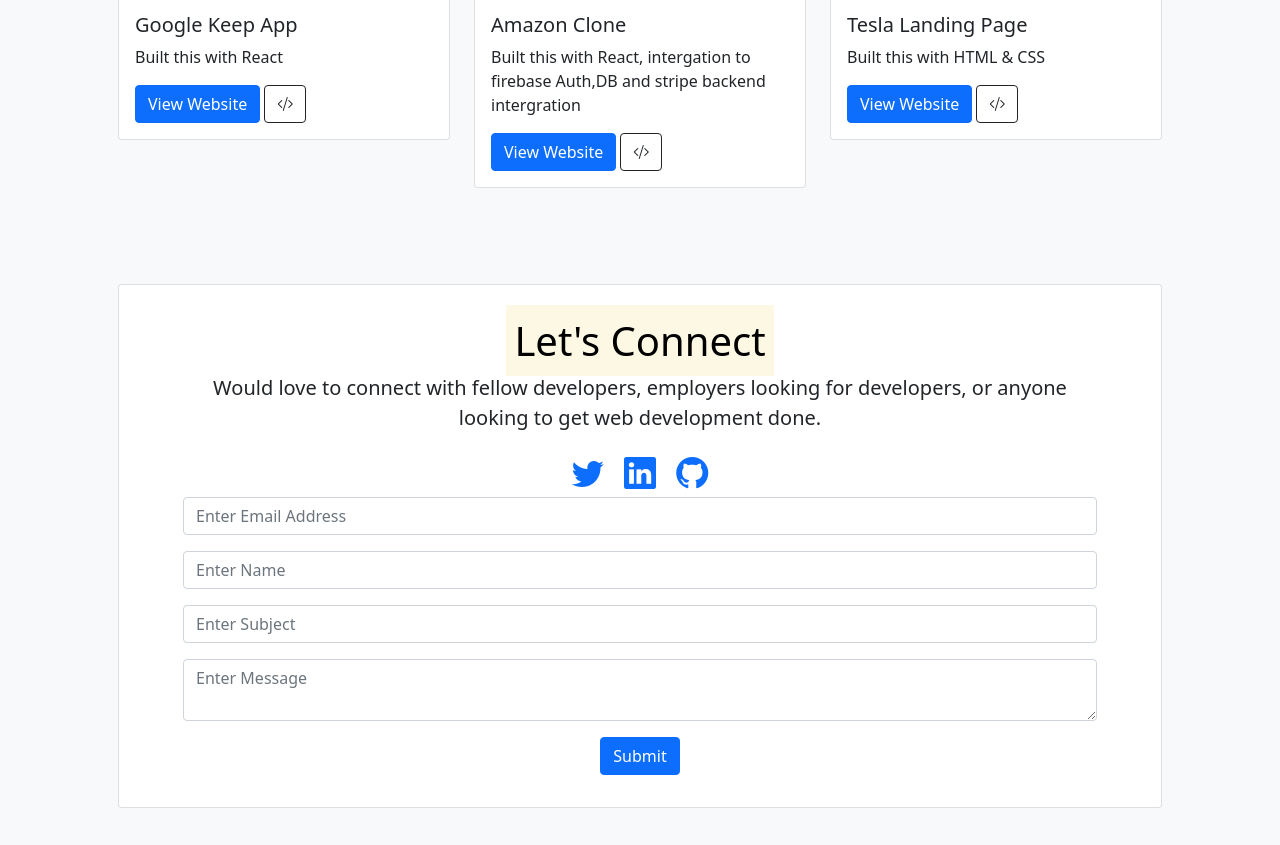
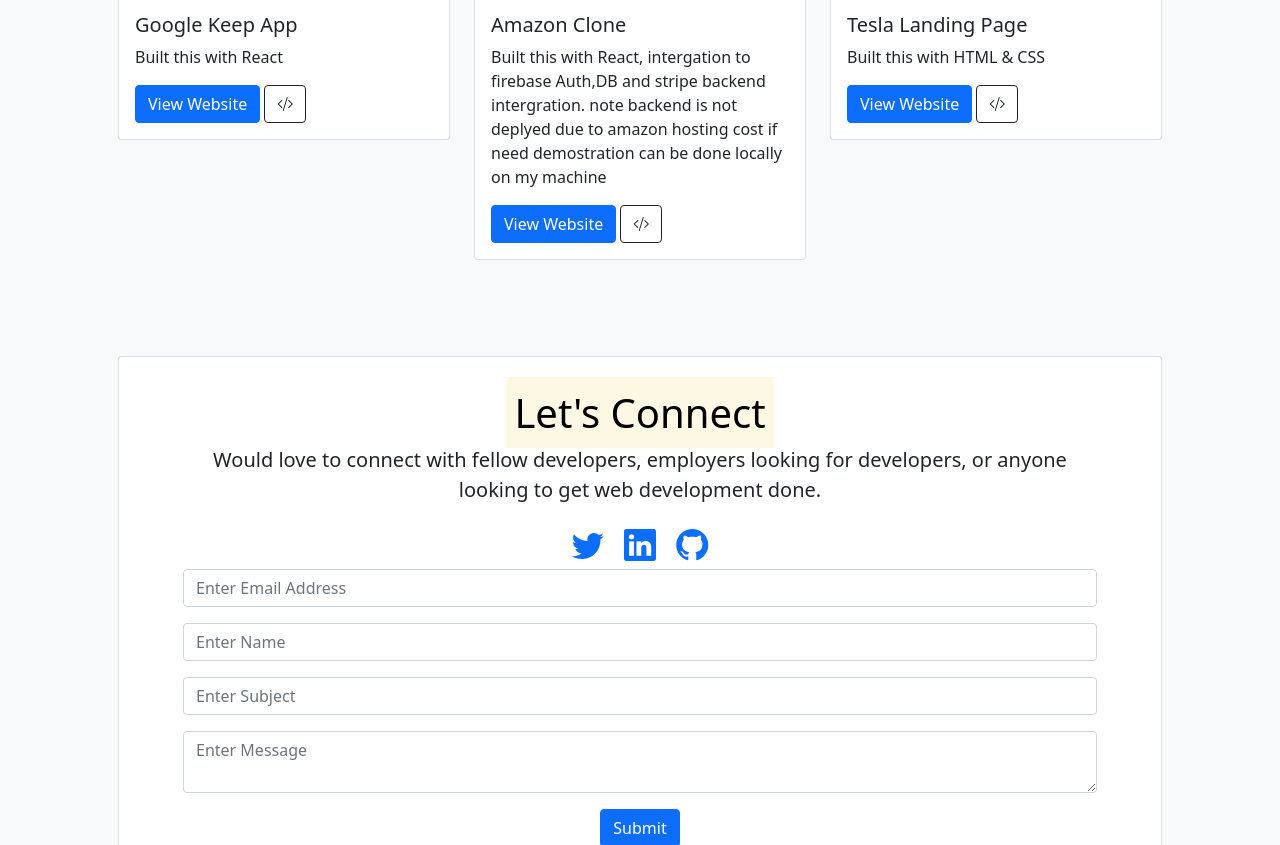
Before and after one commit to tcmbonani/Bootstrap-portfolio, a plain HTML site: page index.html in a window 1280 px wide. Shown: the part 2078-2923 px from the top of the page. Drawn offline with nearby package versions, Linux system fonts and the light colour scheme.

Commit message:
projects

```diff
--- a/index.html
+++ b/index.html
@@ -230,7 +230,7 @@
               />
               <div class="card-body">
                 <h5 class="card-title">Amazon Clone </h5>
-                <p class="card-text">Built this with React, intergation to firebase Auth,DB and stripe backend intergration</p>
+                <p class="card-text">Built this with React, intergation to firebase Auth,DB and stripe backend intergration. note backend is not deplyed due to amazon hosting cost if need demostration can be done locally on my machine</p>
                 <a
                   href="https://clone-fa92e.web.app/login"
                   target="_blank"
```
